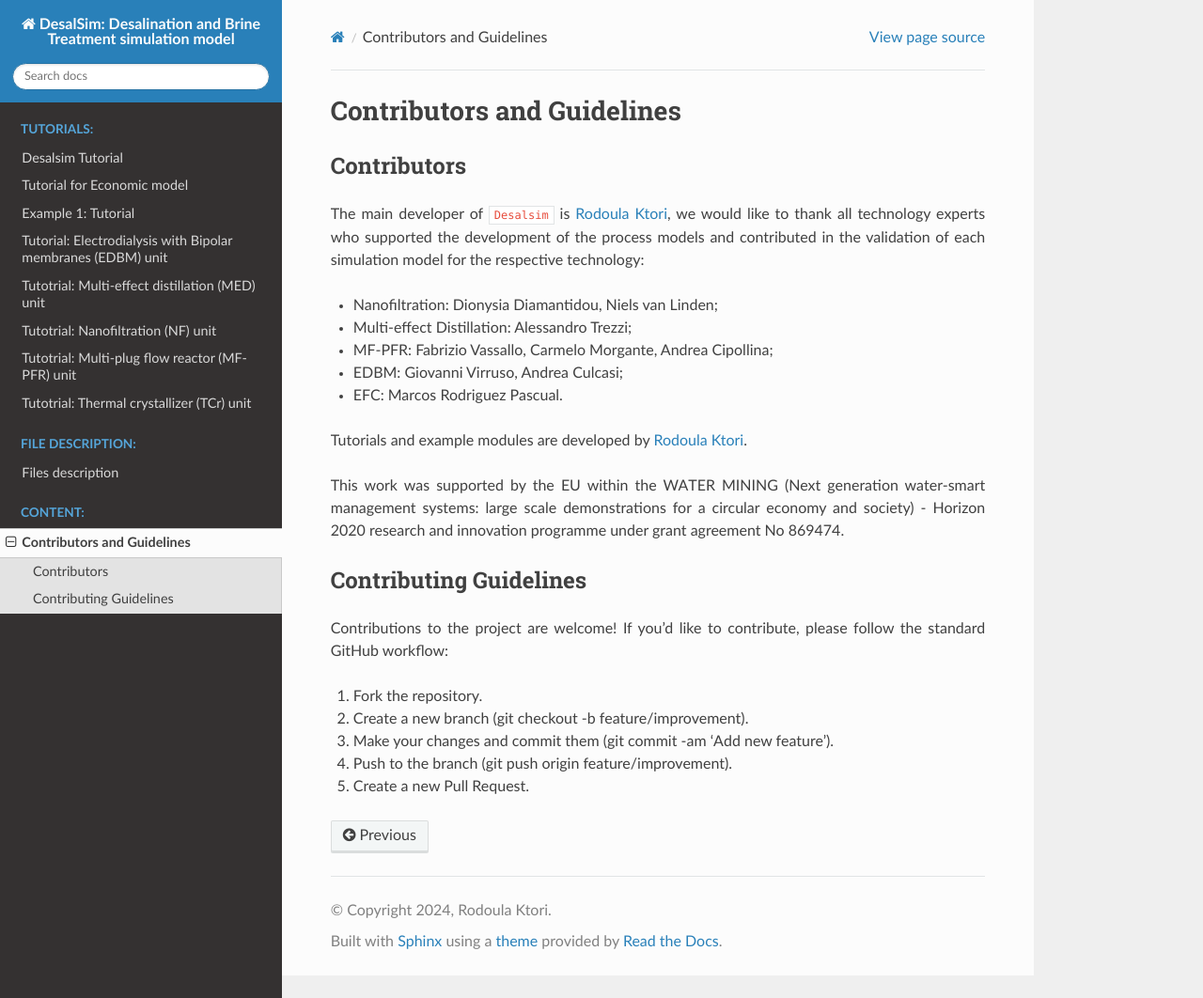
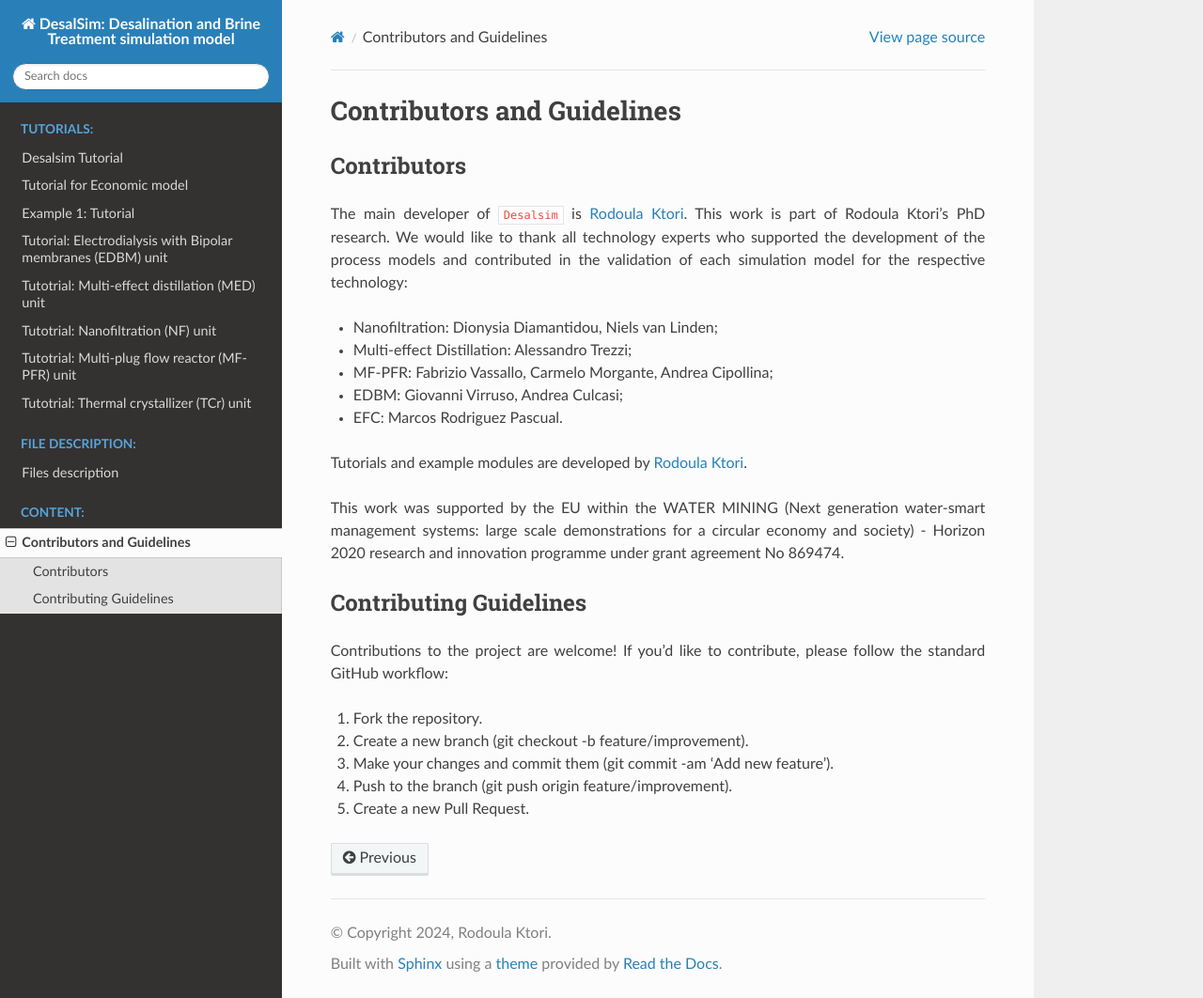
Before and after one commit to rodoulak/Desalsim_web, a Sphinx documentation site: the page built from source/Contributors.rst, in a window 1280 px wide and 1062 px high. Shown: the whole window at 94% size. Built offline with Sphinx 7.4.7 and the Read the Docs theme 2.0.0, drawn with Linux system fonts in a browser that asks for light colours.

Commit message:
Update Contributors.rst

```diff
--- a/source/Contributors.rst
+++ b/source/Contributors.rst
@@ -10,7 +10,7 @@ Contributors
 
 .. _Rodoula Ktori: https://github.com/rodoulak
 
-The main developer of ``Desalsim`` is `Rodoula Ktori`_, we would like to thank all technology experts who supported the development of the process models
+The main developer of ``Desalsim`` is `Rodoula Ktori`_. This work is part of Rodoula Ktori's PhD research. We would like to thank all technology experts who supported the development of the process models
 and contributed in the validation of each simulation model for the respective technology:
 
 - Nanofiltration: Dionysia Diamantidou, Niels van Linden;
```
